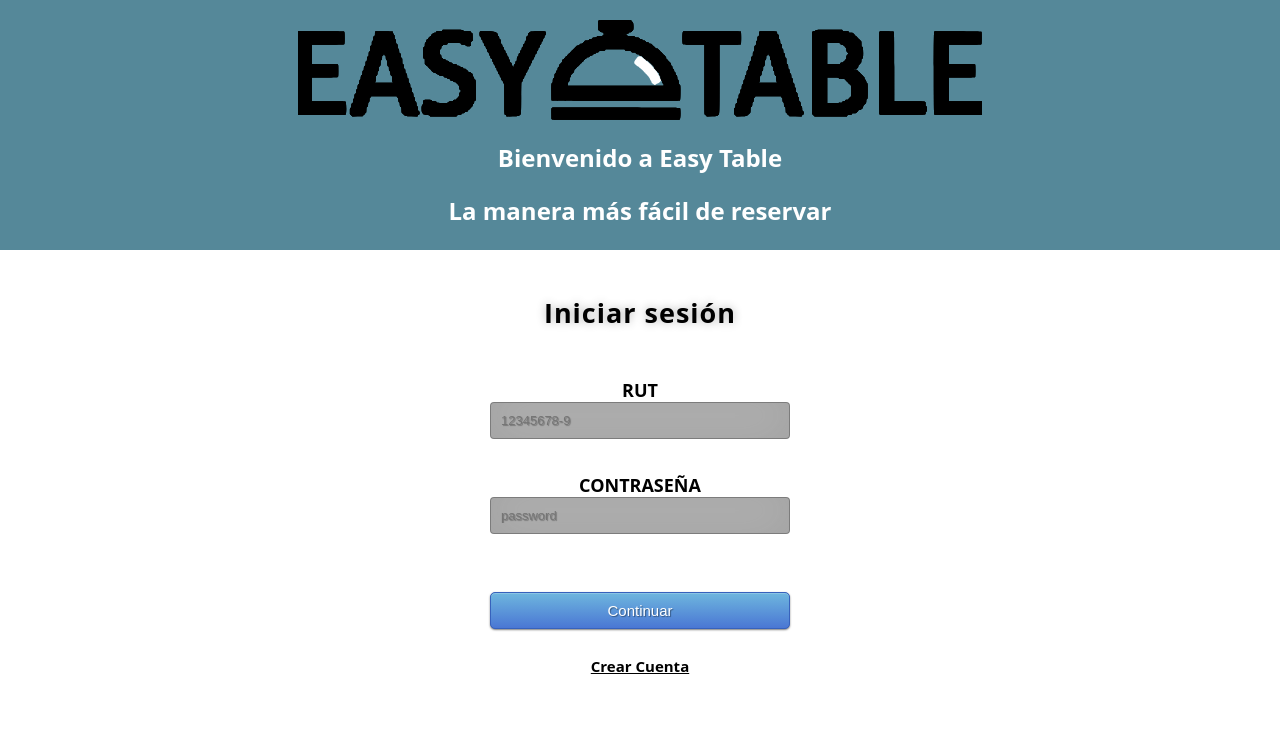
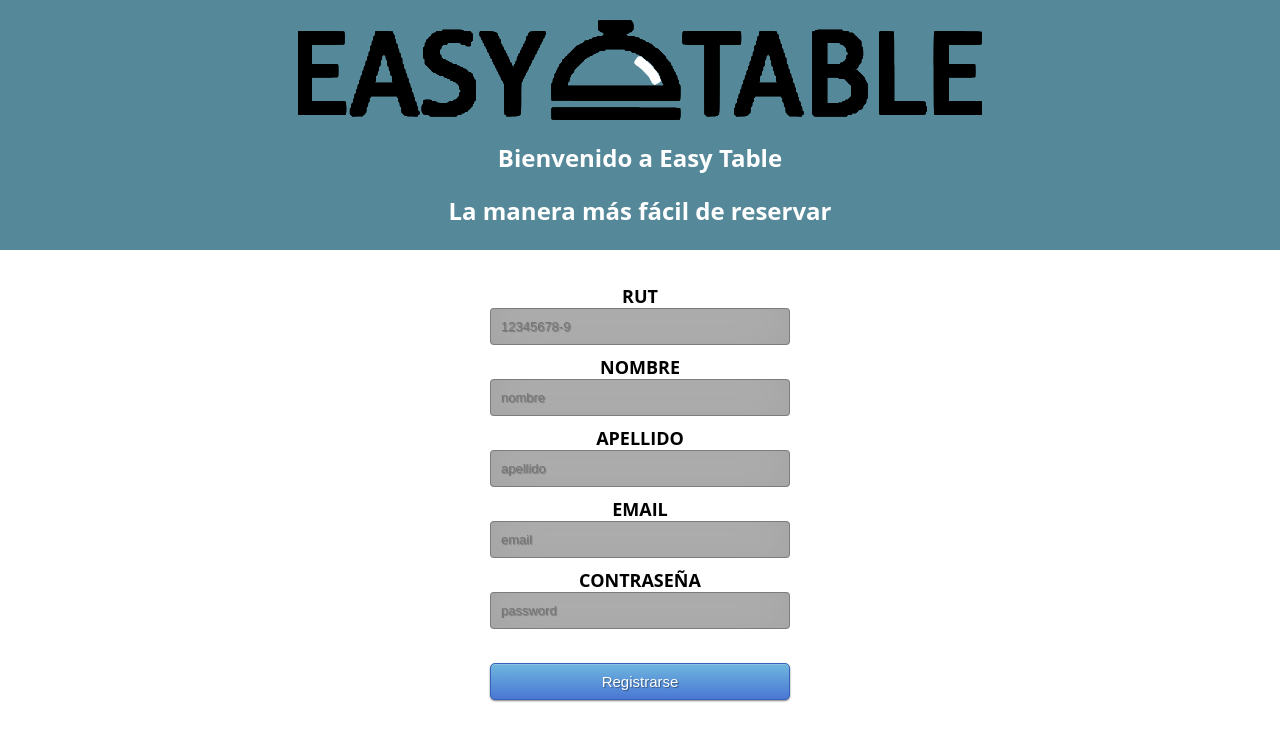
Before and after one commit to sebastianMof/easy-table-frontend, a React (Create React App) app: page / in a window 1280 px wide. Shown: the top 740 px of the page. Built offline with nearby package versions, Linux system fonts and the light colour scheme.

Commit message:
registro
aun hay problema al mandar por body

```diff
--- a/src/App.js
+++ b/src/App.js
@@ -33,7 +33,7 @@ class App extends Component {
     		    </header>
     			<br/>
 	    		<h1 className="App-intro">
-	    		  	<Form onSubmit={fields => this.onSubmit(fields)}/>
+	    		  	<Form_regis onSubmit={fields => this.onSubmit(fields)}/>
 	    		</h1>
     	    </div>
     	);
--- a/src/Form.js
+++ b/src/Form.js
@@ -1,6 +1,5 @@
 import React from 'react';
 import './App.css';
-
 import urlcodeJson from 'urlcode-json';
 
 
@@ -22,10 +21,12 @@ export default class Form extends React.Component{
     onLoginSubmit(event) {
         event.preventDefault()
         const { rut, password } = this.state
-        var str_1 = urlcodeJson.encode( { "rut" : this.state.rut , "password" : this.state.password } , true );
+        var str_1 = urlcodeJson.encode( {
+            "rut" : this.state.rut ,
+            "password" : this.state.password
+            } , true );
 
-        if (rut && password) { //verificar que existe user
-
+        if (rut && password) {
           fetch('http://localhost:5555/usuario/login?' + str_1)
             .then(result => {
               if (result.status !== 200) {
@@ -78,7 +79,11 @@ export default class Form extends React.Component{
             </form>
             <br />
             <span className="App-sub" >
-                <a href="Form_regis" style={{color: '#000'}} onClick={() => this.CrearUsuario()}>Crear Cuenta</a>
+                <a href="Form_regis"
+                    style={{color: '#000'}}
+                    //redireccionar a Form_regis
+                    onClick={() => this.crearUsuario()}>Crear Cuenta
+                </a>
             </span>
         </div>
 
--- a/src/Form_regis.js
+++ b/src/Form_regis.js
@@ -1,6 +1,5 @@
 import React from 'react';
 import './App.css';
-import Form from './Form';
 import urlcodeJson from 'urlcode-json';
 
 export default class Form_regis extends React.Component{
@@ -17,26 +16,44 @@ export default class Form_regis extends React.Component{
             url:''
         };
 
-        this.onLoginSubmit = this.onLoginSubmit.bind(this);
+        this.crearUsuario = this.crearUsuario.bind(this);
     }
-    //Iniciarsesion
-  onLoginSubmit(event) {
+
+
+    //Crear usuario
+    crearUsuario(event) {
         event.preventDefault()
-    const { rut, password } = this.state
-    var str_1 = urlcodeJson.encode( { "rut" : this.state.rut , "password" : this.state.password } , true );
+        const { rut, password, nombre, apellido, email} = this.state
+        const data = {
+           "rut" : this.state.rut,
+            "tipo_usuario" : 'Cliente',
+            "password" : this.state.password,
+            "nombre" : this.state.nombre,
+            "apellido" : this.state.apellido,
+            "email" : this.state.email
+        }
 
-    if (rut && password) { //verificar que existe user
+        if (rut && password && nombre && apellido &&email) {
+            console.log(this.state.rut);
+            fetch('http://localhost:5555/usuario/', {
+                method:'POST',
+                headers: {
+                    'Content-Type': 'application/x-www-form-urlencoded'
+                },
+                body :JSON.stringify(data)})
+                .then(response => response.json())
+                .then(responseJSON => {
+                    console.log('Respuesta backend', responseJSON);
 
-      fetch('http://localhost:5555/usuario/login?' + str_1)
-        .then(result => {
-          if (result.status !== 200) {
-            this.setState({loginError: result.message});
-            console.log('loging');
+                    if (responseJSON.status !== 200) {
+                        this.setState({loginError: responseJSON.message});
+                        console.log(this.state.loginError);
 
                      } else{
-            //redireccionar
+                        //redireccionar a mensaje de creado
                         const url = '/reserva'
                         this.setState(url)
+
                      }
 
                 }).catch(e =>{
@@ -48,7 +65,7 @@ export default class Form_regis extends React.Component{
     render(){
         return(
         <div className="Registrarse">
-            <form action_page="./Form" method="post">
+            <form  method="post">
                 RUT <input type ="text"
                     placeholder="12345678-9" required="required"
                     value={this.state.rut}
@@ -75,8 +92,10 @@ export default class Form_regis extends React.Component{
                     onChange={e => this.setState({password: e.target.value})}/>
                 <br />
                 <br />
-                <button type="onLoginSubmit"
-                    class="btn btn-primary btn-block btn-large">Registrarse
+                <button
+                    href="usuario"
+                    onClick={this.crearUsuario}
+                    className="btn btn-primary btn-block btn-large">Registrarse
                 </button>
 
             </form>
```
Lines whose indentation alone changed are shown as unchanged.
